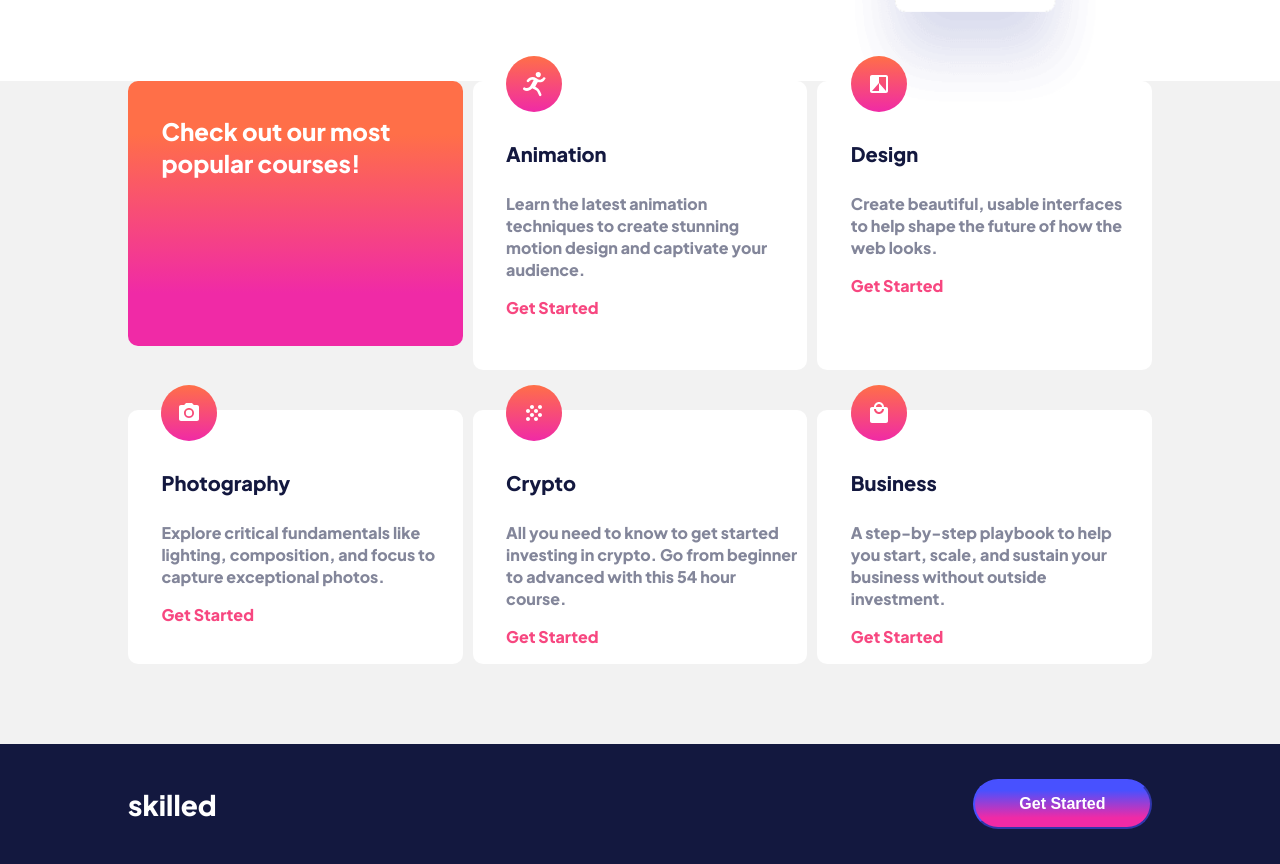
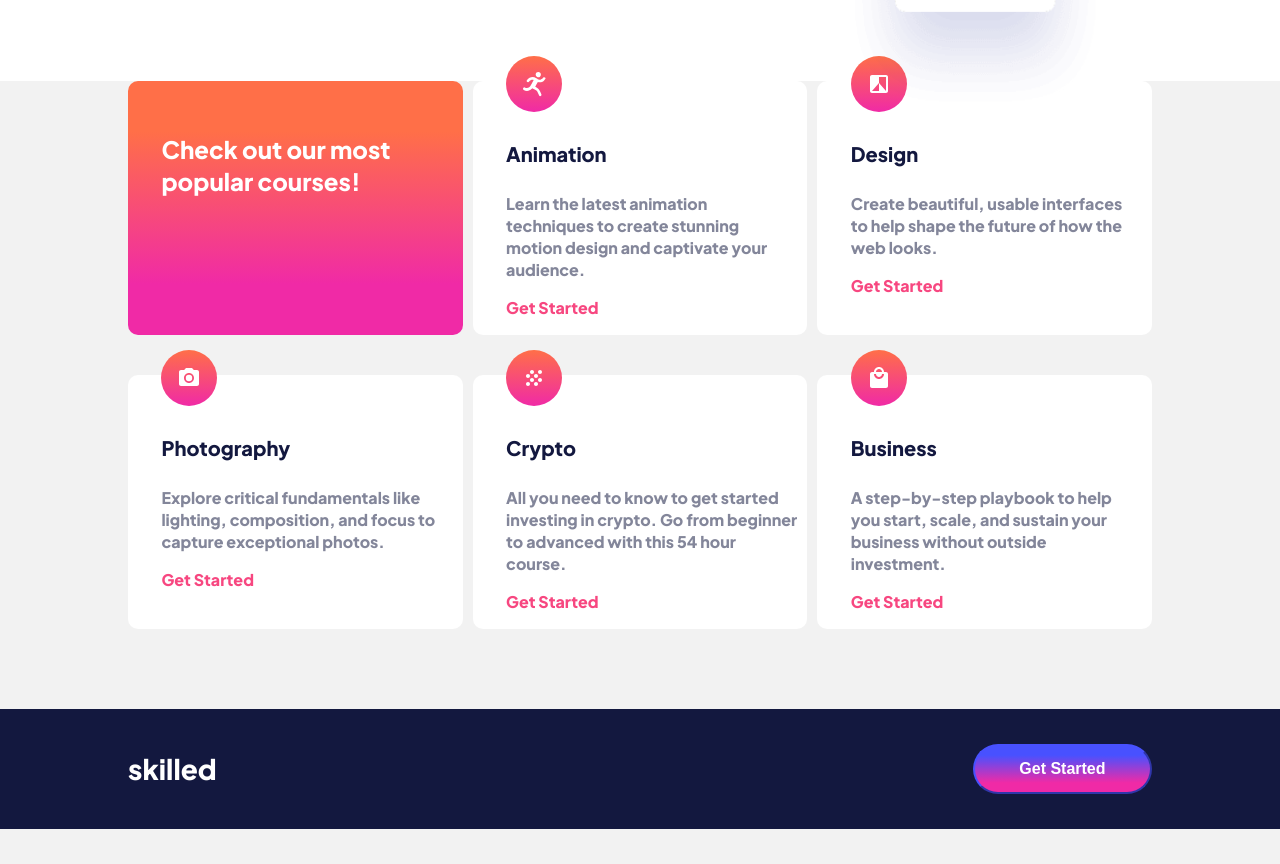
Before and after one commit to amt-david-boamah-gyamfi/skilled_e-learning_landing_page, a plain HTML site: page index.html in a window 1280 px wide. Shown: the part 600-1464 px from the top of the page. After the commit the page ends 1429 px from the top, so only its background shows below. Drawn offline with Linux system fonts and the light colour scheme.

Commit message:
fixing nav hover state and grid layout

```diff
--- a/index.css
+++ b/index.css
@@ -110,24 +110,32 @@ nav a {
     margin-right: 5%;
     display: grid;
     row-gap: 40px;
-    grid-template-rows: 289px;
+    /* grid-template-rows: 289px; */
 
 }
 
+.grid .h3 {
+    background: linear-gradient(to bottom, #FF6F48 20%, #F02AA6 80%);
+border-radius: 10px;
+}
+
+
+
 .grid h3 {
-
-    margin-top: 0;
+margin-bottom: 0;
+    margin-top: 18px;
     font-weight: 800;
     font-size: 24px;
     line-height: 32px;
     color: white;
-    padding: 10% 10%;
+    padding: 10%;
     border-radius: 10px;
-    background: linear-gradient(to bottom, #FF6F48 20%, #F02AA6 80%);
+
 }
 
 
 .box {
+    margin-top: 0;
     background-color: white;
     border-radius: 10px;
     height: aut0;
@@ -232,6 +240,7 @@ footer a {
         font-weight: 700;
         width: 28%;
         margin-right: 10%;
+        z-index: 2;
     }
 
     /*********************************/
@@ -259,6 +268,7 @@ footer a {
     .overflow {
         margin-right: 0%;
         overflow: hidden;
+        z-index: 1;
     }
 
     .grid {
@@ -267,7 +277,13 @@ footer a {
         grid-template-columns: repeat(2, 1fr);
         margin-left: 10%;
         margin-right: 10%;
+        height: auto;
+        /* grid-template-rows: 278px; */
 
+    }
+
+    .grid .h3 {
+        height: auto;
     }
 
 
--- a/index.html
+++ b/index.html
@@ -44,7 +44,10 @@
     </div>
   </div>
   <div class="grid">
-    <h3>Check out our most<br>popular courses!</h3>
+    <div class="h3">
+      <h3>Check out our most<br>popular courses!</h3>
+    </div>
+
     <div class="box">
       <img src="assets/icon-animation.svg" alt="Animation">
       <h4>Animation</h4>
```
